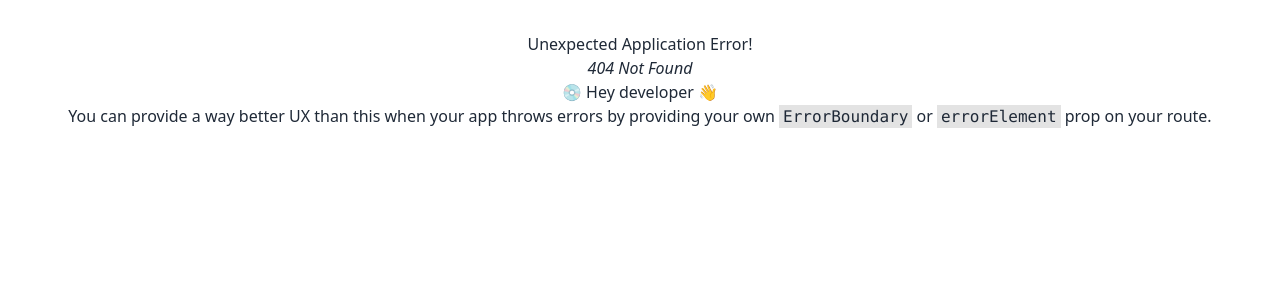
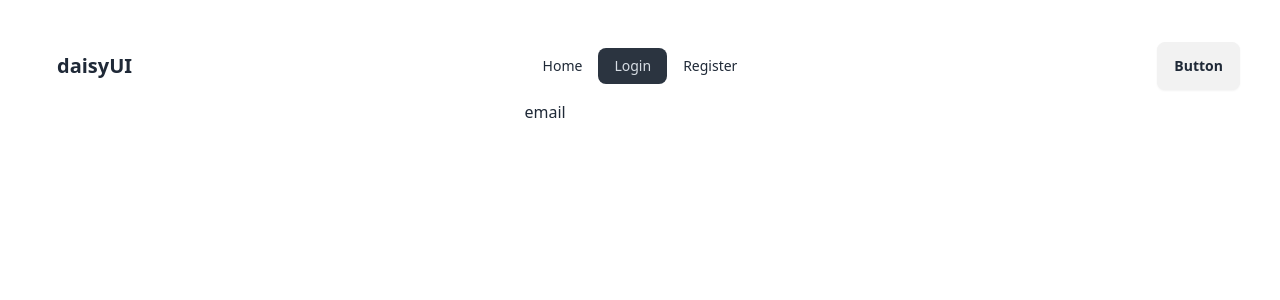
Before and after one commit to Salman-Faiz/login-form-Auth-validation, a React app: page /login in a window 1280 px wide. Before the commit this address had no page. Shown: the top 300 px of the page. Built offline with nearby package versions, Linux system fonts and the light colour scheme; the HTML template or start-up script is replaced by a standard one.

Commit message:
navbar added

```diff
--- /dev/null
+++ b/src/Components/Header/Header.jsx
@@ -0,0 +1,37 @@
+import { NavLink } from "react-router-dom";
+
+
+const Header = () => {
+    const links = <>
+    <li><NavLink to={'/'}>Home</NavLink></li>
+    <li><NavLink to={'/login'}>Login</NavLink></li>
+    <li><NavLink to={'/register'}>Register</NavLink></li>
+
+
+    </>
+    return (
+        <div className="navbar bg-base-100">
+            <div className="navbar-start">
+                <div className="dropdown">
+                    <div tabIndex={0} role="button" className="btn btn-ghost lg:hidden">
+                        <svg xmlns="http://www.w3.org/2000/svg" className="h-5 w-5" fill="none" viewBox="0 0 24 24" stroke="currentColor"><path strokeLinecap="round" strokeLinejoin="round" strokeWidth="2" d="M4 6h16M4 12h8m-8 6h16" /></svg>
+                    </div>
+                    <ul tabIndex={0} className="menu menu-sm dropdown-content mt-3 z-[1] p-2 shadow bg-base-100 rounded-box w-52">
+                      {links}
+                    </ul>
+                </div>
+                <a className="btn btn-ghost text-xl">daisyUI</a>
+            </div>
+            <div className="navbar-center hidden lg:flex">
+                <ul className="menu menu-horizontal px-1">
+                    {links}
+                </ul>
+            </div>
+            <div className="navbar-end">
+                <a className="btn">Button</a>
+            </div>
+        </div>
+    );
+};
+
+export default Header;
--- /dev/null
+++ b/src/Components/Home/Home.jsx
@@ -0,0 +1,15 @@
+import React from 'react';
+import { Outlet } from 'react-router-dom';
+import Header from '../Header/Header';
+
+const Home = () => {
+    return (
+        <div>
+            <Header></Header>
+           <Outlet></Outlet>
+
+        </div>
+    );
+};
+
+export default Home;
--- /dev/null
+++ b/src/Components/Login/Login.jsx
@@ -0,0 +1,12 @@
+
+const Login = () => {
+    return (
+        <div>
+           <form >
+            <input type="email" value={'email'} name="email" />
+           </form>
+        </div>
+    );
+};
+
+export default Login;
--- /dev/null
+++ b/src/Components/Register/Register.jsx
@@ -0,0 +1,11 @@
+import React from 'react';
+
+const Register = () => {
+    return (
+        <div>
+                <h3>this is Register</h3>
+        </div>
+    );
+};
+
+export default Register;
```
Also changed, not shown: src/main.jsx (+15 -2 lines).
